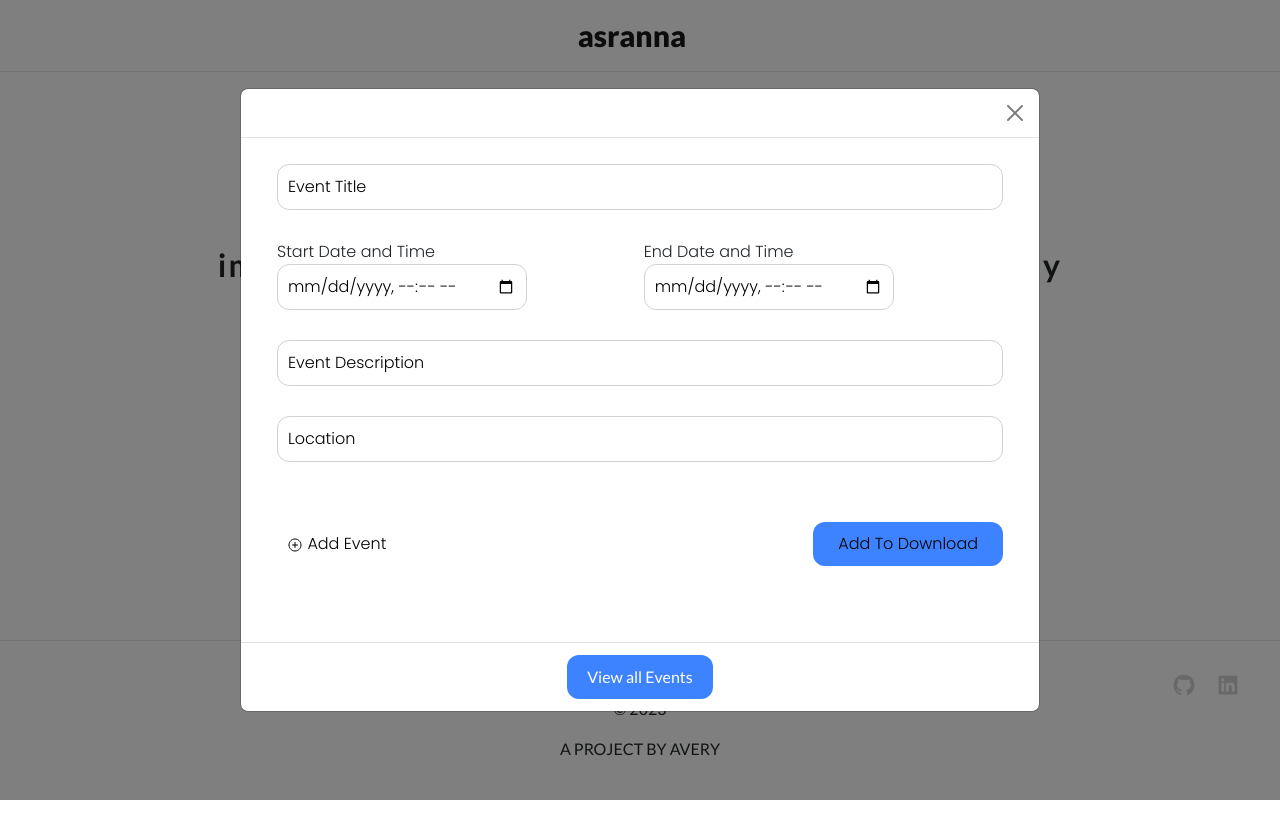
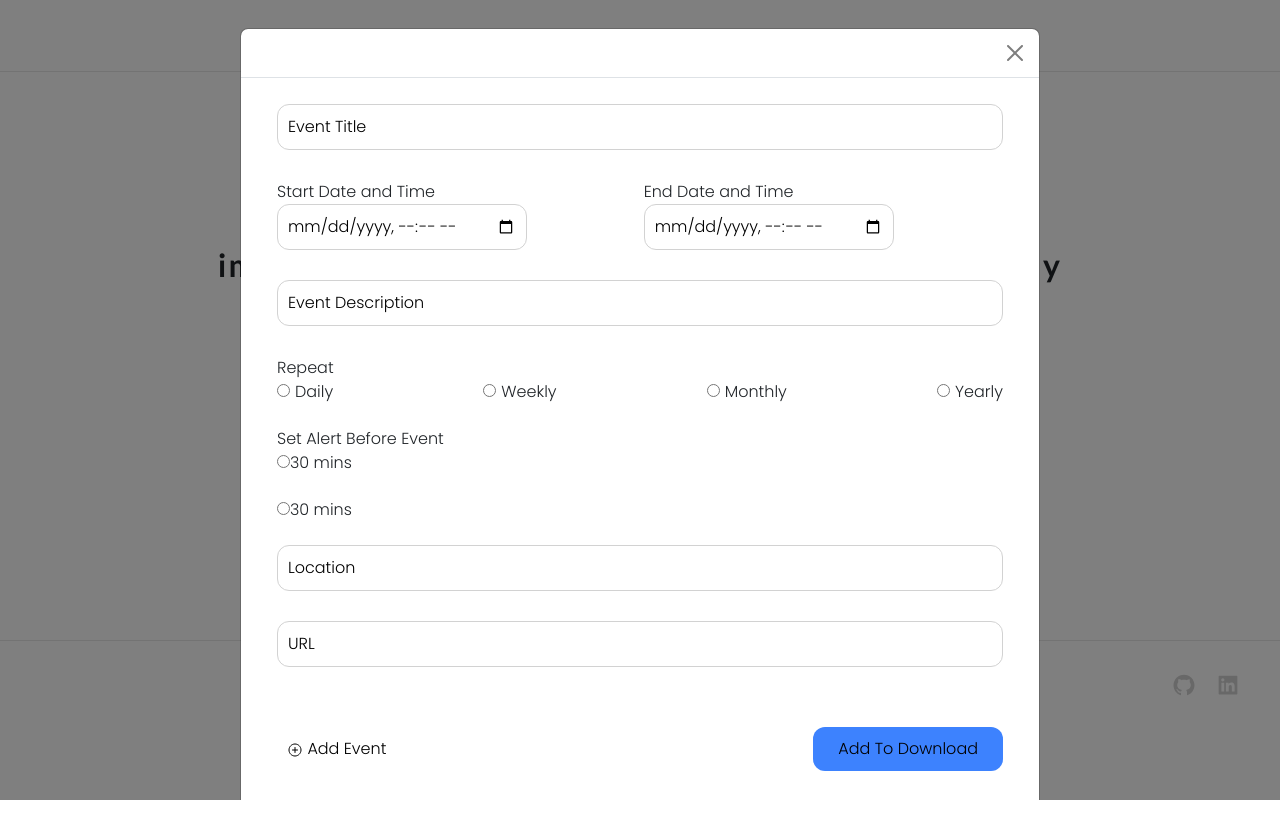
Before and after one commit to AveryLebene/asranna, a React (Vite) app: page / in a window 1280 px wide. Both pictures are taken after a click on the button "Create Event". Built offline with nearby package versions, Linux system fonts and the light colour scheme; a web font is replaced by a local one.

Commit message:
alarms and recurring events

```diff
--- a/src/components/Modal.jsx
+++ b/src/components/Modal.jsx
@@ -21,6 +21,7 @@ const EventContext = createContext();
 
 const initialState = {
   events: [],
+  //   setEvents: null,
 };
 
 const ADD_EVENT = "ADD_EVENT";
@@ -72,9 +73,11 @@ function MyModal(props) {
   const [description, setDescription] = useState("");
   const [title, setTitle] = useState("");
   const [location, setLocation] = useState("");
+  const [url, setUrl] = useState("");
   const [showEvents, setShowEvents] = useState(false);
-
+  const [recurrence, setRecurrence] = useState(null);
   const [editEvent, setEditEvent] = useState("");
+  const [reminder, setReminder] = useState("");
 
   const clearInputs = () => {
     setEditEvent(null);
@@ -83,6 +86,9 @@ function MyModal(props) {
     setEnd("");
     setDescription("");
     setLocation("");
+    setUrl("");
+    setRecurrence(null);
+    resetForm();
   };
 
   const formRef = useRef(null);
@@ -93,12 +99,17 @@ function MyModal(props) {
     e.preventDefault();
     const newEvent = {
       id: uuidv4(),
+
       title,
       start,
       end,
       description,
       location,
+      url,
+      recurrence,
+      reminder,
     };
+    console.log("newEvent=", newEvent);
     dispatch({ type: ADD_EVENT, payload: newEvent });
     clearInputs();
   };
@@ -130,15 +141,26 @@ function MyModal(props) {
       } else {
         const blob = new Blob([value], { type: "text/calendar;charset=utf-8" });
         FileSaver.saveAs(blob, "asranna.ics");
+        console.log("value=", value);
       }
+
       state.events = [];
-      console.log("state.events=", state.events);
+
+      //   console.log("state.events=", state.events);
     }
   };
 
   function handleEditClick() {
     formRef.current.focus();
   }
+
+  const resetForm = () => {
+    const radios = document.querySelectorAll('input[name="recurrence"]');
+    radios.forEach((radio) => {
+      radio.checked = false;
+    });
+    setRecurrence("");
+  };
 
   return (
     <EventContext.Provider value={{ state, dispatch }}>
@@ -229,6 +251,116 @@ function MyModal(props) {
                     : setDescription(e.target.value)
                 }
               />
+              <label htmlFor="recurrence">Repeat</label>
+              <div className="recurrence">
+                <label>
+                  <input
+                    type="radio"
+                    id="recurrence"
+                    name="recurrence"
+                    placeholder="recurrence"
+                    value={editEvent ? editEvent.recurrence : "DAILY"}
+                    onChange={(e) =>
+                      editEvent
+                        ? setEditEvent({
+                            ...editEvent,
+                            recurrence: e.target.value,
+                          })
+                        : setRecurrence(e.target.value)
+                    }
+                  />
+                  Daily
+                </label>
+                <label>
+                  <input
+                    type="radio"
+                    id="recurrence"
+                    name="recurrence"
+                    placeholder="recurrence"
+                    value={editEvent ? editEvent.recurrence : "WEEKLY"}
+                    onChange={(e) =>
+                      editEvent
+                        ? setEditEvent({
+                            ...editEvent,
+                            recurrence: e.target.value,
+                          })
+                        : setRecurrence(e.target.value)
+                    }
+                  />
+                  Weekly
+                </label>
+                <label>
+                  <input
+                    type="radio"
+                    id="recurrence"
+                    name="recurrence"
+                    placeholder="recurrence"
+                    value={editEvent ? editEvent.recurrence : "MONTHLY"}
+                    onChange={(e) =>
+                      editEvent
+                        ? setEditEvent({
+                            ...editEvent,
+                            recurrence: e.target.value,
+                          })
+                        : setRecurrence(e.target.value)
+                    }
+                  />
+                  Monthly
+                </label>
+                <label>
+                  <input
+                    type="radio"
+                    id="recurrence"
+                    name="recurrence"
+                    placeholder="recurrence"
+                    value={editEvent ? editEvent.recurrence : "YEARLY"}
+                    onChange={(e) =>
+                      editEvent
+                        ? setEditEvent({
+                            ...editEvent,
+                            recurrence: e.target.value,
+                          })
+                        : setRecurrence(e.target.value)
+                    }
+                  />
+                  Yearly
+                </label>
+              </div>
+              <label htmlFor="reminder">Set Alert Before Event</label>
+              <label>
+                <input
+                  type="radio"
+                  id="reminder"
+                  name="reminder"
+                  value={editEvent ? editEvent.reminder : "30M"}
+                  onChange={(e) =>
+                    editEvent
+                      ? setEditEvent({
+                          ...editEvent,
+                          reminder: e.target.value,
+                        })
+                      : setReminder(e.target.value)
+                  }
+                />
+                30 mins
+              </label>
+              <label>
+                <input
+                  type="radio"
+                  id="reminder"
+                  name="reminder"
+                  value={editEvent ? editEvent.reminder : "1H0M"}
+                  onChange={(e) =>
+                    editEvent
+                      ? setEditEvent({
+                          ...editEvent,
+                          reminder: e.target.value,
+                        })
+                      : setReminder(e.target.value)
+                  }
+                />
+                30 mins
+              </label>
               <input
                 type="text"
                 id="location"
@@ -241,6 +373,19 @@ function MyModal(props) {
                     : setLocation(e.target.value)
                 }
               />
+              <input
+                type="url"
+                id="url"
+                name="url"
+                placeholder="URL"
+                value={editEvent ? editEvent.url : url || ""}
+                onChange={(e) =>
+                  editEvent
+                    ? setEditEvent({ ...editEvent, url: e.target.value })
+                    : setUrl(e.target.value)
+                }
+              />
+
               <div className="btns">
                 {editEvent ? (
                   <button type="submit">
--- a/src/components/helpers/DateFormats.jsx
+++ b/src/components/helpers/DateFormats.jsx
@@ -73,13 +73,23 @@ function formattedEvents(events) {
       endDate.get("minute"),
     ];
     // console.log("Formatting events:", events);
-
+    console.log(event.reminder);
+    const reminder = event.reminder;
     return {
       title: event.title,
       start: startArray,
       end: endArray,
       description: event.description,
       location: event.location,
+      url: event.url,
+      recurrenceRule: "FREQ=" + event.recurrence,
+      alarms: [
+        {
+          action: "audio",
+          description: "Reminder",
+          trigger: { hours: 1, minutes: reminder, before: true },
+        },
+      ],
     };
   });
 }
--- a/style.css
+++ b/style.css
@@ -47,10 +47,18 @@ body {
 }
 
 .heading button {
-  border-radius: 25px;
+  border-radius: 9px;
   margin-top: 50px;
   padding: 10px 30px;
-  font-family: Poppins, sans-serif;
+  background-color: #429138;
+  border-color: #429138;
+  color: #000;
+  font-family: "LATO";
+}
+
+.heading button:hover {
+  background-color: #ff6000;
+  border: 1px solid #ff6000;
 }
 
 .heading p {
@@ -160,6 +168,14 @@ input::placeholder {
   margin: 0 20px;
 }
 
+.recurrence {
+  justify-content: space-between;
+  display: flex;
+}
+
+.recurrence input {
+  margin-right: 5px;
+}
 /* thead {
   font-weight: 500;
 } */
```
Also changed, not shown: 1 other file (tests, documents, lock files or other folders).
